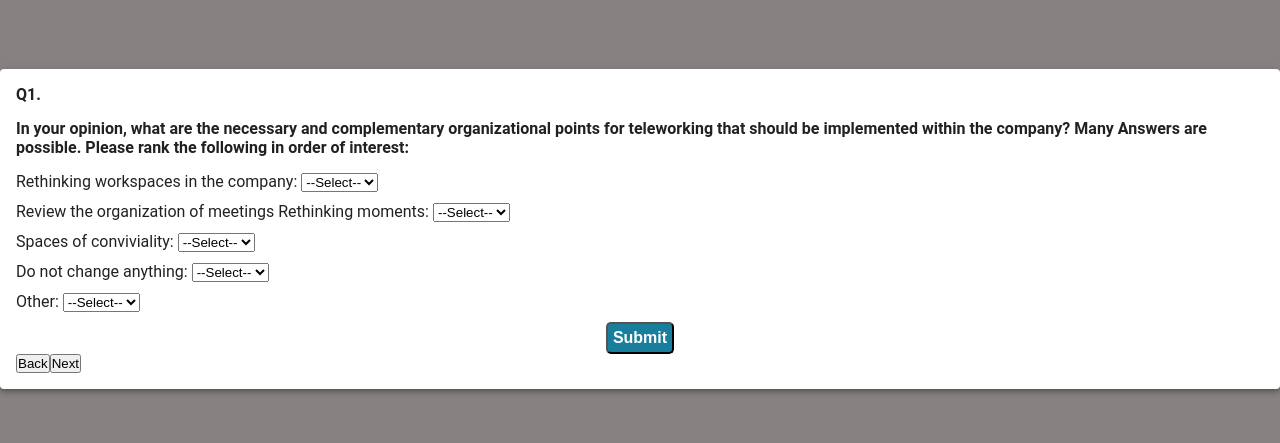
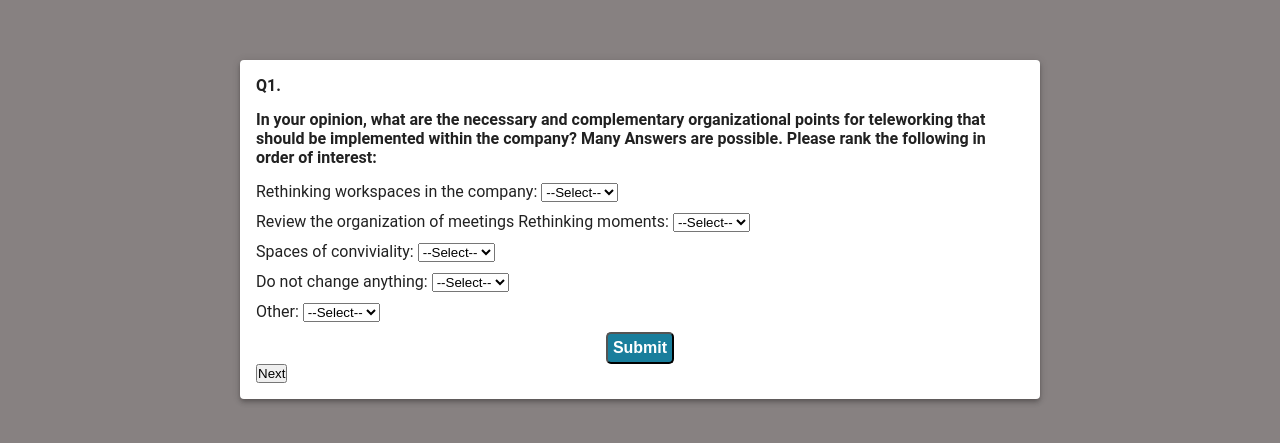
Before and after one commit to fjjes/project3-Hive, a React (Create React App) app in the folder client/: page /survey in a window 1280 px wide. Shown: the part 183-626 px from the top of the page. Built offline with nearby package versions, Linux system fonts and the light colour scheme.

Commit message:
back button working

```diff
--- a/client/src/components/SurveyQuestion.js
+++ b/client/src/components/SurveyQuestion.js
@@ -12,7 +12,7 @@ const SurveyQuestion = ({questionNumber}) => {
     const [currentQuestion, setCurrentQuestion]= useState()
     const [matrixOneValues, setMatrixOneValues]=useState([])
     const [matrixTwoValues, setMatrixTwoValues]=useState([])
-    // const [questionAnswerArray, setQuestionAnswerArray]=useState([])
+    //const [questionArray, setQuestionArray]=useState([])
 
     useEffect(()=>{
         const pickQuestion =()=>{
@@ -54,6 +54,9 @@ const SurveyQuestion = ({questionNumber}) => {
     },[questionNumber, matrixOneValues, matrixTwoValues])
 
 
+
+
+
     return (
         <div className="survey-question">
             {currentQuestion}
--- a/client/src/components/pages/SurveyQuestionPage.js
+++ b/client/src/components/pages/SurveyQuestionPage.js
@@ -10,7 +10,9 @@ const useStyles = makeStyles((theme) => ({
     marginTop: theme.spacing.unit * 3,
     paddingRight: 16,
     paddingLeft: 16,
+    width:'60vw'
   },
+
 }));
 
 const SurveyQuestionPage = (props) => {
@@ -27,6 +29,11 @@ const SurveyQuestionPage = (props) => {
     setQValuesArray(newArr);
   };
 
+  const goBackAQuestion = ()=> {
+    let counter=questionNumber -1
+    setQuestionNumber(counter)
+  }
+
   const handleSubmit = () => {
     console.log(qValuesArray);
   };
@@ -37,17 +44,19 @@ const SurveyQuestionPage = (props) => {
         <SurveyQuestion questionNumber={questionNumber} />
         {questionNumber === 7 ? (
           <div>
-            <button>Back</button>
+            <button onClick={goBackAQuestion}>Back</button>
             <button onClick={handleSubmit} type="submit">
               Submit
             </button>
           </div>
-        ) : (
+        ) : ( questionNumber === 1? (
+            <div><button onClick={goToNextQuestion}>Next</button></div>
+        ):(
           <div>
-            <button>Back</button>
+            <button onClick={goBackAQuestion}>Back</button>
             <button onClick={goToNextQuestion}>Next</button>
           </div>
-        )}
+        ))}
       </Paper>
     </div>
   );
```
